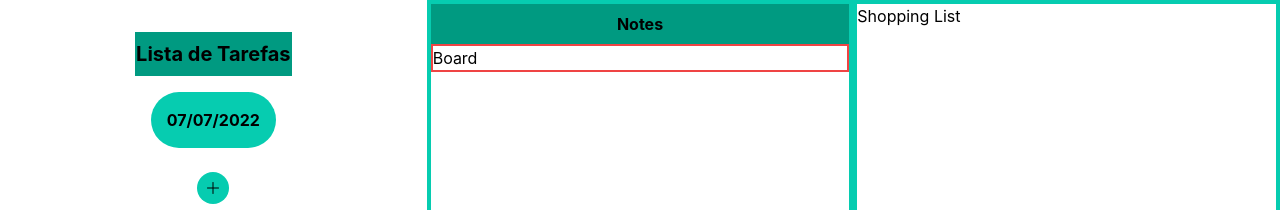
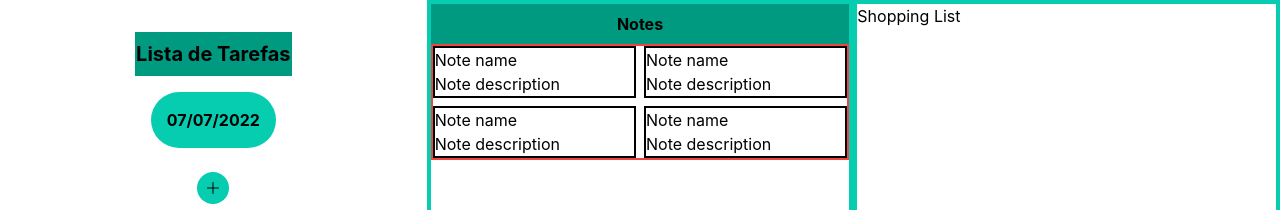
Before and after one commit to estevao-gomes/HouseHold, a React (Vite) app: page / in a window 1280 px wide. Shown: the top 210 px of the page. Built offline with nearby package versions, Linux system fonts and the light colour scheme; no server answers; what miragejs would draw is missing.

Commit message:
[others]Fixes API calls still on UI

```diff
--- a/src/components/Notes/Note.tsx
+++ b/src/components/Notes/Note.tsx
@@ -0,0 +1,12 @@
+interface NoteProps{
+    name: string,
+    description: string
+}
+export function Note({name, description}:NoteProps){
+    return(
+        <div className="w-full border-2">
+            <div className="">{name}</div>
+            <div className="">{description}</div>
+        </div>
+    )
+}
--- a/src/components/Notes/index.tsx
+++ b/src/components/Notes/index.tsx
@@ -1,14 +1,36 @@
+import { Note } from "./Note";
+
 interface NotesProps {
   style?: string;
 }
 
 export function Notes({ style }: NotesProps) {
+  const Notes = [{
+    name: "Note name",
+    description: "Note description"
+    },
+    {
+      name: "Note name",
+      description: "Note description"
+    },
+    {
+      name: "Note name",
+      description: "Note description"
+    },
+    {
+      name: "Note name",
+      description: "Note description"
+    }]
   return (
     <div className={`${style ? style : ''}`}>
       <div className="w-full bg-primary-dark text-onPrimary-dark text-center font-bold p-2">
-        Notes
+          Notes
       </div>
-      <div className="grid grid-cols-2 border-2 border-error-500">Board</div>
+      <div className="grid grid-cols-2 border-2 gap-2 border-error-500">
+        {Notes.map((note)=>{
+          return <Note name={note.name} description={note.description}/>
+        })}
+      </div>
     </div>
   );
 }
--- a/src/components/TaskListing/TaskList/index.tsx
+++ b/src/components/TaskListing/TaskList/index.tsx
@@ -1,33 +1,22 @@
 import { MouseEvent, useEffect, useState } from 'react';
 import { Task } from './Task';
+
 import { TaskInterface } from '../../../interfaces/TaskInterface';
+
 import { useDate } from '../../../hooks/UseDate';
-
-import axios from 'axios';
-import { getDate } from '../../../hooks/useApi';
-
-interface apiTasks {
-  tasks: TaskInterface[];
-}
+import { deleteTasks, getTasks, checkTask } from '../../../hooks/useApi';
 
 export function TaskList() {
   const [tasks, setTasks] = useState<TaskInterface[]>([]);
   const { date } = useDate();
 
   useEffect(() => {
-    getDate({setTasks, date});
+    getTasks({setTasks, date});
   }, [date]);
 
   function handleTaskChecked(event: MouseEvent) {
     let id = event.currentTarget.id;
-    axios
-      .patch(`api/tasks/${id}`, {
-        isChecked: !(tasks.find((task) => task.id === id) as TaskInterface)
-          .isChecked,
-      })
-      .catch((error) => {
-        console.log(error);
-      });
+    checkTask(id, tasks);
 
     setTasks((tasks) => {
       return tasks.map((task) => {
@@ -43,7 +32,7 @@ export function TaskList() {
 
   function handleTaskClicked(event: MouseEvent) {
     let id = event.currentTarget.id;
-    console.log(id);
+    //console.log(id);
     setTasks((tasks) => {
       return tasks.map((task) => {
         return task.id === id
@@ -58,14 +47,12 @@ export function TaskList() {
 
   function handleTaskDelete(event: MouseEvent) {
     let id = event.currentTarget.id;
-    axios.delete(`api/tasks/${id}`).catch((error) => {
-      console.log(error);
-    });
+    deleteTasks(id);
     setTasks((tasks) => {
       return tasks.filter((task) => task.id !== id);
     });
   }
-  console.log(tasks);
+  //console.log(tasks);
   return (
     <div className="grid grid-cols-8 gap-2 justify-center justify-items-center items-center">
       {tasks.map((task) => {
--- a/src/hooks/useApi.ts
+++ b/src/hooks/useApi.ts
@@ -5,14 +5,32 @@ type TasksType = {
     tasks: TaskInterface[]
 }
 
-interface GetTasksProps{
+interface TasksProps{
     setTasks: (tasks: TaskInterface[])=>void,
-    date: Date
+    date?: Date,
+    id?: string
 }
 
-export function getDate({setTasks, date}: GetTasksProps){
+export function getTasks({setTasks, date}: TasksProps){
     axios.get<TasksType>('api/tasks', { params: { date } }).then((response) => {
         //console.log(response.data.tasks);
         setTasks(response.data.tasks);
     })
 }
+
+export function deleteTasks(id:string){
+    axios.delete(`api/tasks/${id}`).catch((error) => {
+        console.log(error);
+      });
+}
+
+export function checkTask(id:string, tasks:TaskInterface[]){
+    axios
+      .patch(`api/tasks/${id}`, {
+        isChecked: !(tasks.find((task) => task.id === id) as TaskInterface)
+          .isChecked,
+      })
+      .catch((error) => {
+        console.log(error);
+      });
+}
```
